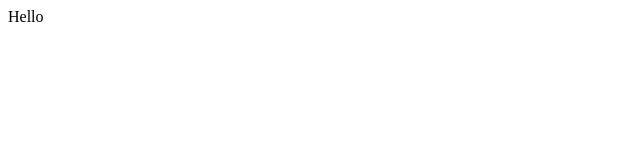
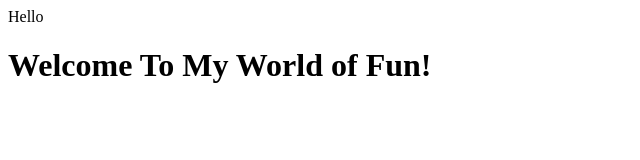
Before and after one commit to JasonsWoF/Jasons-World-of-Fun, a plain HTML site: page index.html in a window 1280 px wide. Shown: the whole page, without its empty margins (0-640 px from the left). Drawn offline with Linux system fonts and the light colour scheme.

Commit message:
Trying things

```diff
--- a/index.html
+++ b/index.html
@@ -1 +1,3 @@
 <div>Hello</div>
+
+<h1>Welcome To My World of Fun!</h1>
```
